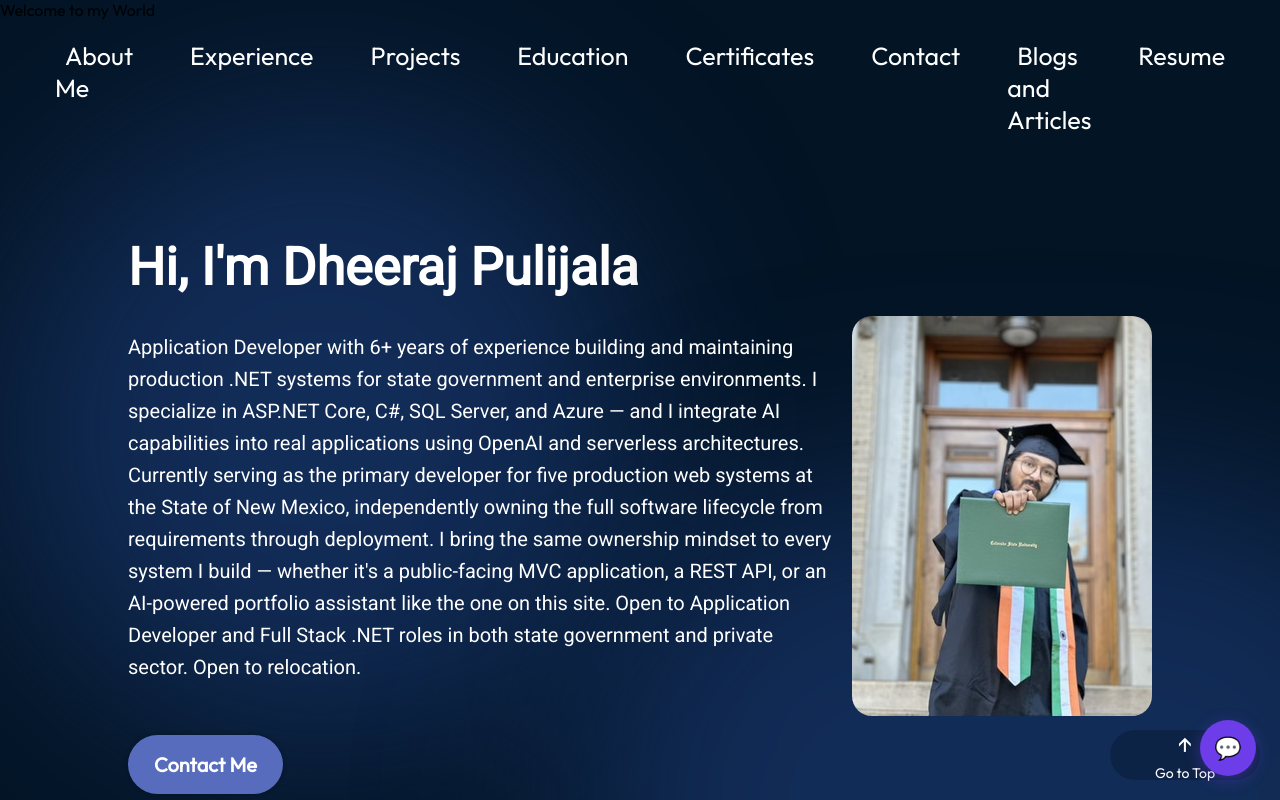
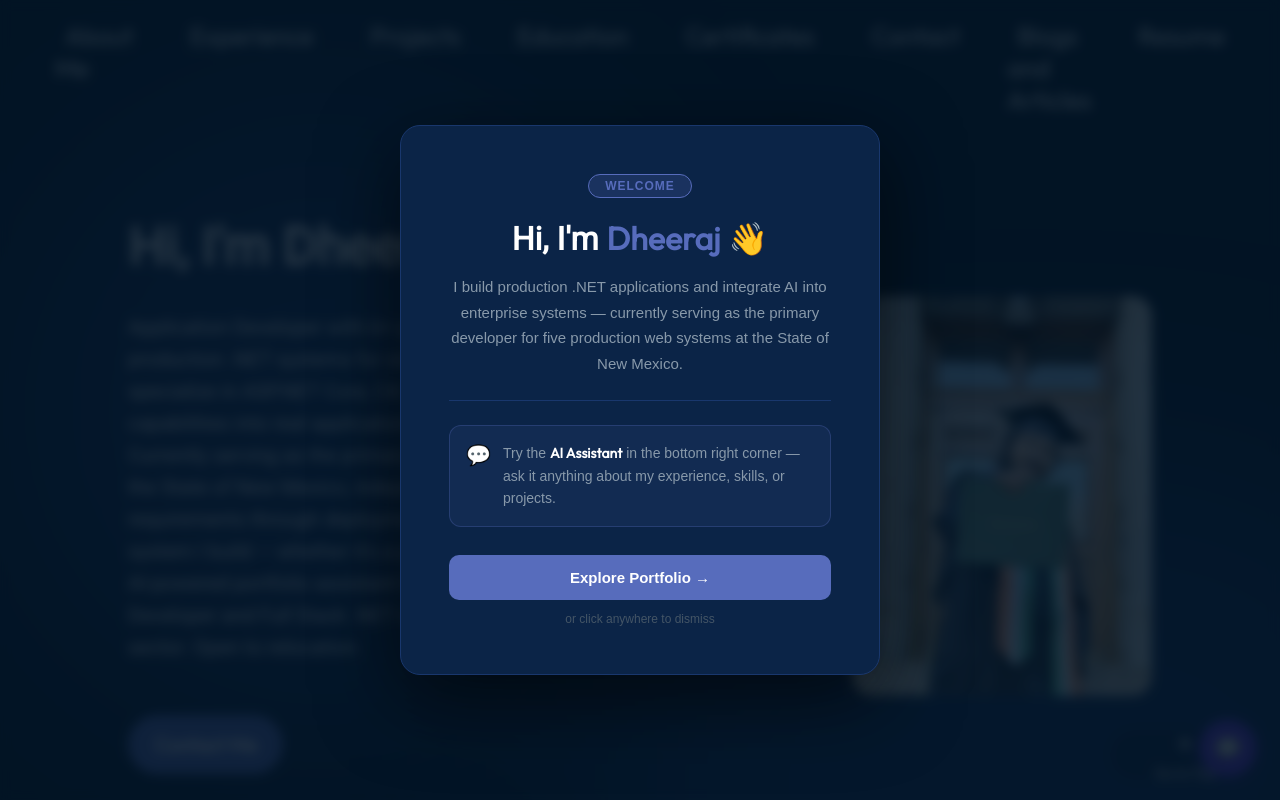
Before and after one commit to dheerajunni/My_Portfolio, a React (Vite) app: page /blogs in a window 1280 px wide. Shown: the top 800 px of the page. Built offline with nearby package versions, Linux system fonts and the light colour scheme.

Commit message:
feat: add welcome modal on page load

```diff
--- a/src/App.jsx
+++ b/src/App.jsx
@@ -1,4 +1,5 @@
 import React from "react";
+import { Welcome } from "./components/Welcome/Welcome";
 import { HashRouter as Router, Routes, Route } from "react-router-dom";
 import styles from "./App.module.css";
 import { Navbar } from "./components/Navbar/Navbar";
@@ -24,7 +25,7 @@ function App() {
           path="/*"
           element={
             <div className={styles.App}>
-<p> Welcome to my World</p>
+              <Welcome />
               <Navbar />
               <Intro />
               <About />
--- /dev/null
+++ b/src/components/Welcome/Welcome.jsx
@@ -0,0 +1,38 @@
+import React, { useState, useEffect } from "react";
+import styles from "./Welcome.module.css";
+
+export const Welcome = () => {
+  const [visible, setVisible] = useState(false);
+
+  useEffect(() => {
+    const timer = setTimeout(() => setVisible(true), 500);
+    return () => clearTimeout(timer);
+  }, []);
+
+  if (!visible) return null;
+
+  return (
+    <div className={styles.overlay} onClick={() => setVisible(false)}>
+      <div className={styles.card} onClick={(e) => e.stopPropagation()}>
+        <div className={styles.badge}>Welcome</div>
+        <h1 className={styles.heading}>
+          Hi, I'm <span className={styles.highlight}>Dheeraj</span> 👋
+        </h1>
+        <p className={styles.tagline}>
+          I build production .NET applications and integrate AI into enterprise systems — currently serving as the primary developer for five production web systems at the State of New Mexico.
+        </p>
+        <div className={styles.divider} />
+        <div className={styles.cta}>
+          <span className={styles.ctaIcon}>💬</span>
+          <p className={styles.ctaText}>
+            Try the <strong>AI Assistant</strong> in the bottom right corner — ask it anything about my experience, skills, or projects.
+          </p>
+        </div>
+        <button className={styles.btn} onClick={() => setVisible(false)}>
+          Explore Portfolio →
+        </button>
+        <p className={styles.hint}>or click anywhere to dismiss</p>
+      </div>
+    </div>
+  );
+};
--- /dev/null
+++ b/src/components/Welcome/Welcome.module.css
@@ -0,0 +1,129 @@
+.overlay {
+  position: fixed;
+  inset: 0;
+  background: rgba(3, 20, 37, 0.85);
+  backdrop-filter: blur(6px);
+  z-index: 2000;
+  display: flex;
+  align-items: center;
+  justify-content: center;
+  animation: fadeIn 0.4s ease;
+}
+
+@keyframes fadeIn {
+  from { opacity: 0; }
+  to { opacity: 1; }
+}
+
+.card {
+  background: #0b2447;
+  border: 1px solid #19376d;
+  border-radius: 20px;
+  padding: 48px;
+  max-width: 480px;
+  width: 90%;
+  box-shadow: 0 24px 80px rgba(0, 0, 0, 0.6);
+  animation: slideUp 0.4s ease;
+  text-align: center;
+}
+
+@keyframes slideUp {
+  from { transform: translateY(24px); opacity: 0; }
+  to { transform: translateY(0); opacity: 1; }
+}
+
+.badge {
+  display: inline-block;
+  background: rgba(87, 108, 188, 0.2);
+  color: #576cbc;
+  border: 1px solid #576cbc;
+  border-radius: 999px;
+  padding: 4px 16px;
+  font-size: 12px;
+  font-family: Arial, sans-serif;
+  font-weight: 600;
+  letter-spacing: 1px;
+  text-transform: uppercase;
+  margin-bottom: 20px;
+}
+
+.heading {
+  font-size: 32px;
+  font-weight: 700;
+  color: #ffffff;
+  margin-bottom: 16px;
+  font-family: var(--font-roboto), Arial, sans-serif;
+}
+
+.highlight {
+  color: #576cbc;
+}
+
+.tagline {
+  font-size: 15px;
+  color: #8899aa;
+  line-height: 1.7;
+  font-family: Arial, sans-serif;
+  margin-bottom: 24px;
+}
+
+.divider {
+  border-top: 1px solid #19376d;
+  margin-bottom: 24px;
+}
+
+.cta {
+  display: flex;
+  align-items: flex-start;
+  gap: 12px;
+  background: rgba(87, 108, 188, 0.1);
+  border: 1px solid rgba(87, 108, 188, 0.3);
+  border-radius: 12px;
+  padding: 16px;
+  margin-bottom: 28px;
+  text-align: left;
+}
+
+.ctaIcon {
+  font-size: 20px;
+  flex-shrink: 0;
+}
+
+.ctaText {
+  font-size: 14px;
+  color: #8899aa;
+  line-height: 1.6;
+  font-family: Arial, sans-serif;
+  margin: 0;
+}
+
+.ctaText strong {
+  color: #ffffff;
+}
+
+.btn {
+  background: #576cbc;
+  color: white;
+  border: none;
+  border-radius: 10px;
+  padding: 14px 32px;
+  font-size: 15px;
+  font-family: Arial, sans-serif;
+  font-weight: 600;
+  cursor: pointer;
+  transition: background 0.2s, transform 0.2s;
+  width: 100%;
+  margin-bottom: 12px;
+}
+
+.btn:hover {
+  background: #19376d;
+  transform: translateY(-1px);
+}
+
+.hint {
+  font-size: 12px;
+  color: #445566;
+  font-family: Arial, sans-serif;
+  margin: 0;
+}
```
Also changed, not shown: 7 other files (tests, documents, lock files or other folders).
